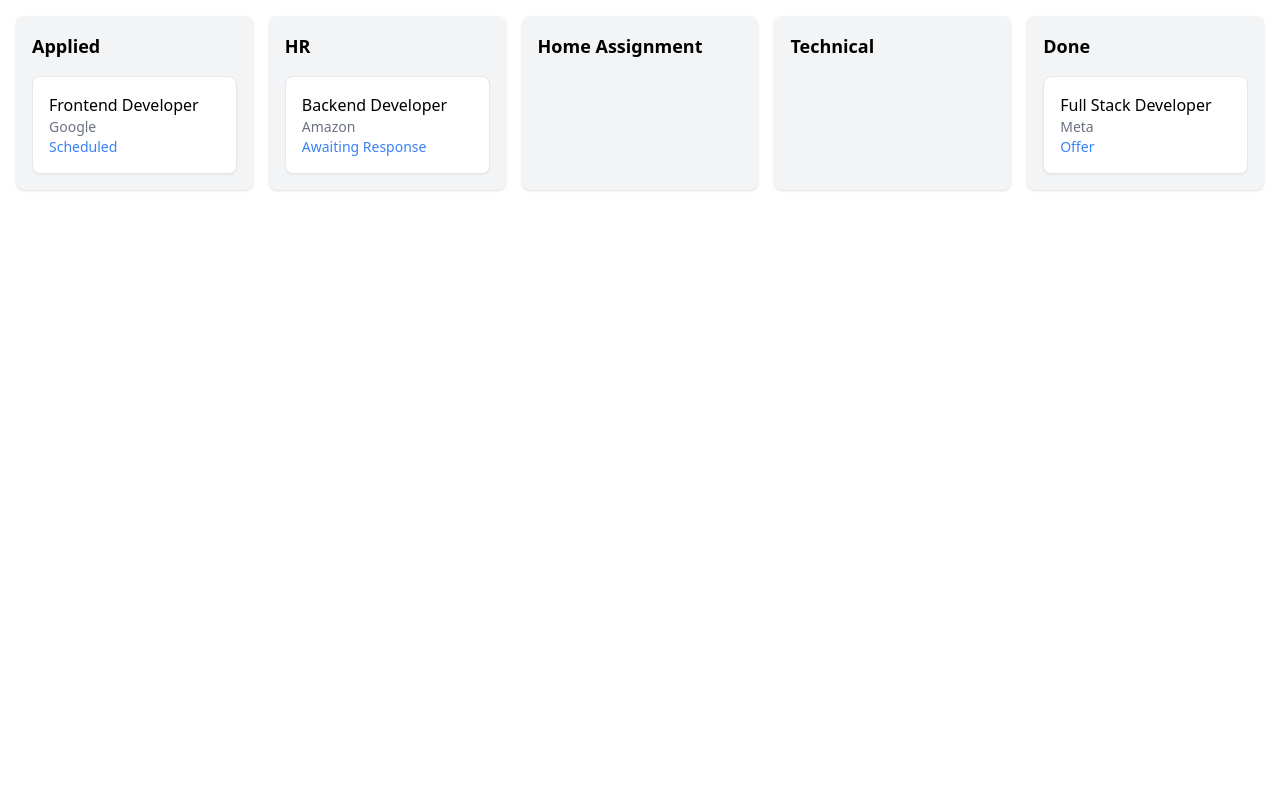
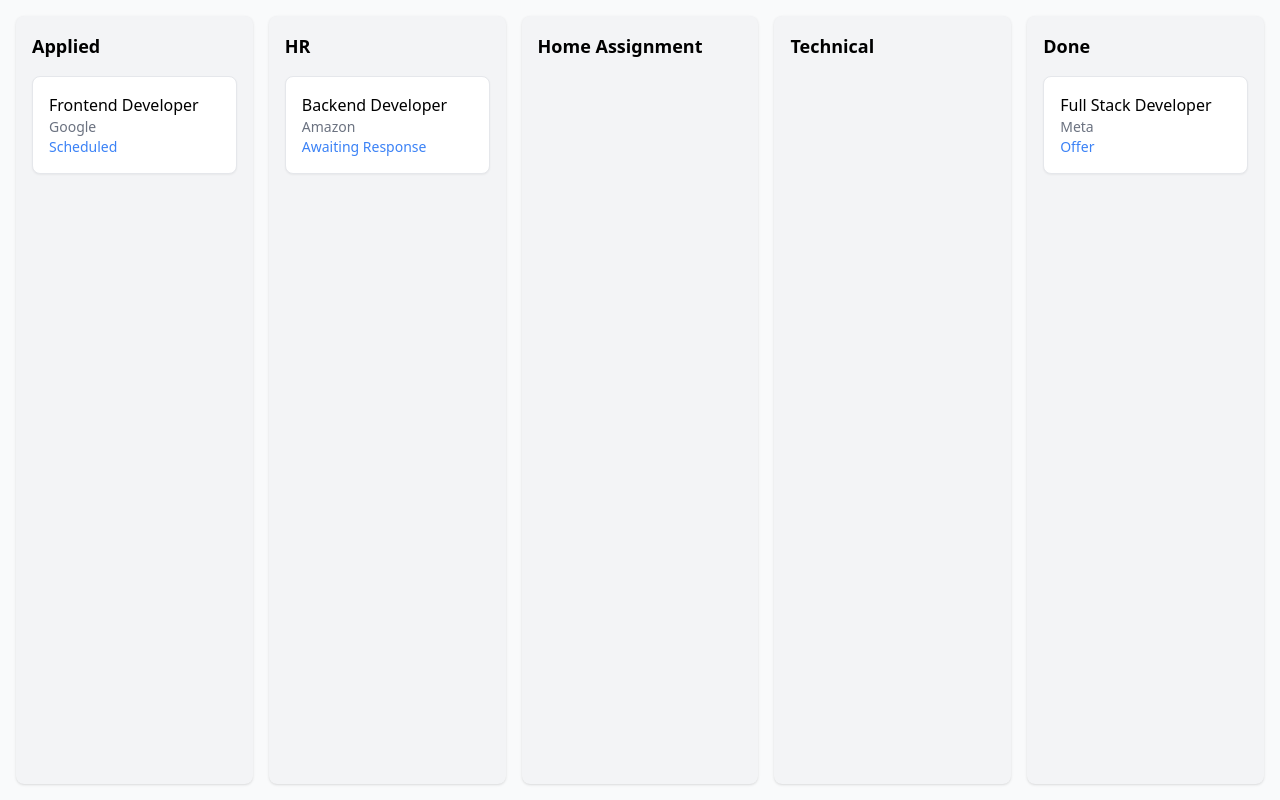
Before and after one commit to 13ANM/job-application-tracker, a React (Vite) app: page / in a window 1280 px wide. Built offline with nearby package versions, Linux system fonts and the light colour scheme.

Commit message:
Add drag and drop functionality

```diff
--- a/package.json
+++ b/package.json
@@ -11,6 +11,7 @@
   },
   "dependencies": {
     "react": "^18.3.1",
+    "react-beautiful-dnd": "^13.1.1",
     "react-dom": "^18.3.1"
   },
   "devDependencies": {
--- a/src/components/Board/Board.tsx
+++ b/src/components/Board/Board.tsx
@@ -1,27 +1,64 @@
-import React from 'react'
-import { stages, sampleJobs } from '../../sampleData'
-import { Stage, Job } from '../../types/board'
-import Card from '../Card/Card'
+import { useState } from 'react'
+import { DragDropContext, Droppable, DropResult } from 'react-beautiful-dnd'
+import { sampleJobs, stages } from '../../sampleData'
+import { Job, Stage } from '../../types/board'
+import { Column } from '../Column/Column'
 
-export const Board: React.FC = () => {
-	// Group jobs by their stage
-	const jobsByStage = stages.reduce((acc, stage) => {
+export const Board = () => {
+	const [columns, setColumns] = useState<Record<Stage, Job[]>>(() =>
+		stages.reduce((acc, stage) => {
 			acc[stage] = sampleJobs.filter((job) => job.stage === stage)
 			return acc
 		}, {} as Record<Stage, Job[]>)
+	)
+
+	const onDragEnd = (result: DropResult) => {
+		const { source, destination } = result
+
+		if (
+			!destination ||
+			(source.droppableId === destination.droppableId &&
+				source.index === destination.index)
+		) {
+			return
+		}
+
+		const sourceStage = source.droppableId as Stage
+		const destinationStage = destination.droppableId as Stage
+
+		const sourceJobs = Array.from(columns[sourceStage])
+		const [movedJob] = sourceJobs.splice(source.index, 1)
+
+		movedJob.stage = destinationStage
+
+		const destinationJobs = Array.from(columns[destinationStage])
+		destinationJobs.splice(destination.index, 0, movedJob)
+
+		setColumns({
+			...columns,
+			[sourceStage]: sourceJobs,
+			[destinationStage]: destinationJobs,
+		})
+	}
 
 	return (
-		<div className='flex space-x-4 p-4'>
+		<DragDropContext onDragEnd={onDragEnd}>
+			<div className='flex space-x-4 p-4 bg-gray-50 min-h-screen'>
 				{stages.map((stage) => (
-				<div key={stage} className='flex-1 p-4 bg-gray-100 rounded-lg shadow'>
-					<h2 className='text-lg font-bold mb-4'>{stage}</h2>
-					<div className='space-y-2'>
-						{jobsByStage[stage]?.map((job) => (
-							<Card key={job.id} job={job} />
+					<Droppable key={stage} droppableId={stage}>
+						{(provided) => (
+							<div
+								ref={provided.innerRef}
+								{...provided.droppableProps}
+								className='flex-1 bg-gray-100 p-4 rounded-lg shadow'
+							>
+								<Column title={stage} jobs={columns[stage]} />
+								{provided.placeholder}
+							</div>
+						)}
+					</Droppable>
 				))}
 			</div>
-				</div>
-			))}
-		</div>
+		</DragDropContext>
 	)
 }
--- a/src/components/Card/Card.tsx
+++ b/src/components/Card/Card.tsx
@@ -1,18 +1,15 @@
-import React from 'react'
 import { Job } from '../../types/board'
 
 interface CardProps {
 	job: Job
 }
 
-const Card: React.FC<CardProps> = ({ job }) => {
+export const Card = ({ job }: CardProps) => {
 	return (
-		<div className='p-4 bg-white rounded-lg shadow-sm border'>
+		<div>
 			<h3 className='font-medium'>{job.title}</h3>
 			<p className='text-sm text-gray-500'>{job.company}</p>
 			<p className='text-sm text-blue-500'>{job.status}</p>
 		</div>
 	)
 }
-
-export default Card
--- /dev/null
+++ b/src/components/Column/Column.tsx
@@ -0,0 +1,34 @@
+import { Draggable } from 'react-beautiful-dnd'
+import { Job } from '../../types/board'
+import { Card } from '../Card/Card'
+
+interface Props {
+	title: string
+	jobs: Job[]
+}
+
+export const Column = ({ title, jobs }: Props) => {
+	return (
+		<div>
+			<h2 className='text-lg font-bold mb-4'>{title}</h2>
+			<div className='space-y-2'>
+				{jobs.map((job, index) => (
+					<Draggable key={job.id} draggableId={job.id} index={index}>
+						{(provided, snapshot) => (
+							<div
+								ref={provided.innerRef}
+								{...provided.draggableProps}
+								{...provided.dragHandleProps}
+								className={`p-4 bg-white rounded-lg shadow-sm border ${
+									snapshot.isDragging ? 'bg-blue-50' : ''
+								}`}
+							>
+								<Card job={job} />
+							</div>
+						)}
+					</Draggable>
+				))}
+			</div>
+		</div>
+	)
+}
--- a/src/main.tsx
+++ b/src/main.tsx
@@ -1,10 +1,5 @@
-import { StrictMode } from 'react'
 import { createRoot } from 'react-dom/client'
 import App from './App.tsx'
 import './index.css'
 
-createRoot(document.getElementById('root')!).render(
-	<StrictMode>
-		<App />
-	</StrictMode>
-)
+createRoot(document.getElementById('root')!).render(<App />)
```
Also changed, not shown: 1 other file (tests, documents, lock files or other folders). Lines whose indentation alone changed are shown as unchanged.
